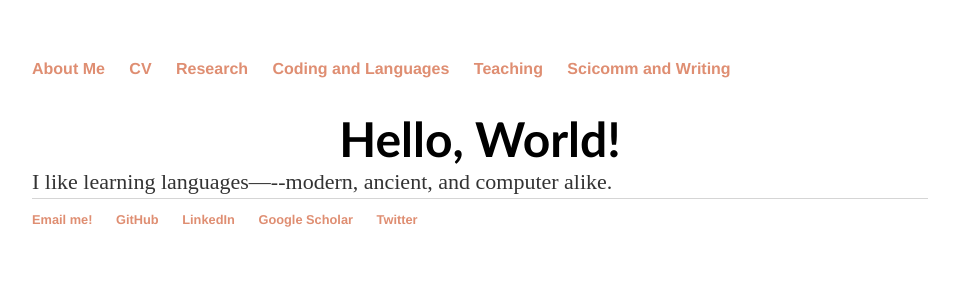
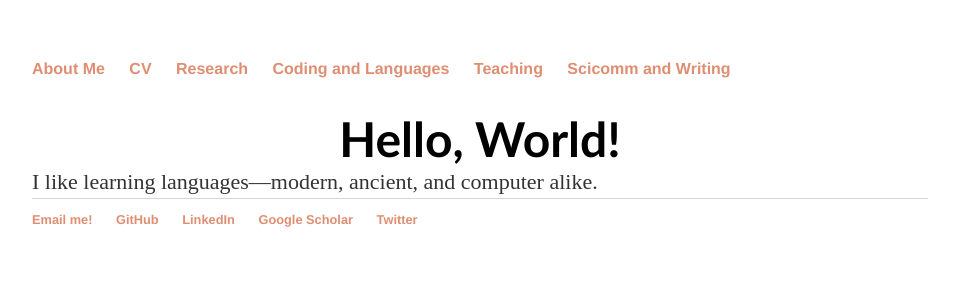
Before and after one commit to lunazagor/lunazagor.github.io, a Jekyll site: the page built from code-lang/index.html, in a window 1280 px wide. Shown: the top 300 px of the page, without its empty margins (160-1119 px from the left). Built offline with Jekyll 4.4.1, drawn with Linux system fonts in a browser that asks for light colours.

Commit message:
Update index.html

```diff
--- a/code-lang/index.html
+++ b/code-lang/index.html
@@ -10,7 +10,7 @@ title: Coding and Languages
 
 <h1 style="text-align:center;font-family:optima;margin-bottom:0.0em"> Hello, World! </h1>
 
-<p style="text-align:left;font-size:22px; display: inline"> I like learning languages—--modern, ancient, and computer alike.  </p>
+<p style="text-align:left;font-size:22px; display: inline"> I like learning languages—modern, ancient, and computer alike.  </p>
 
 
 
```
